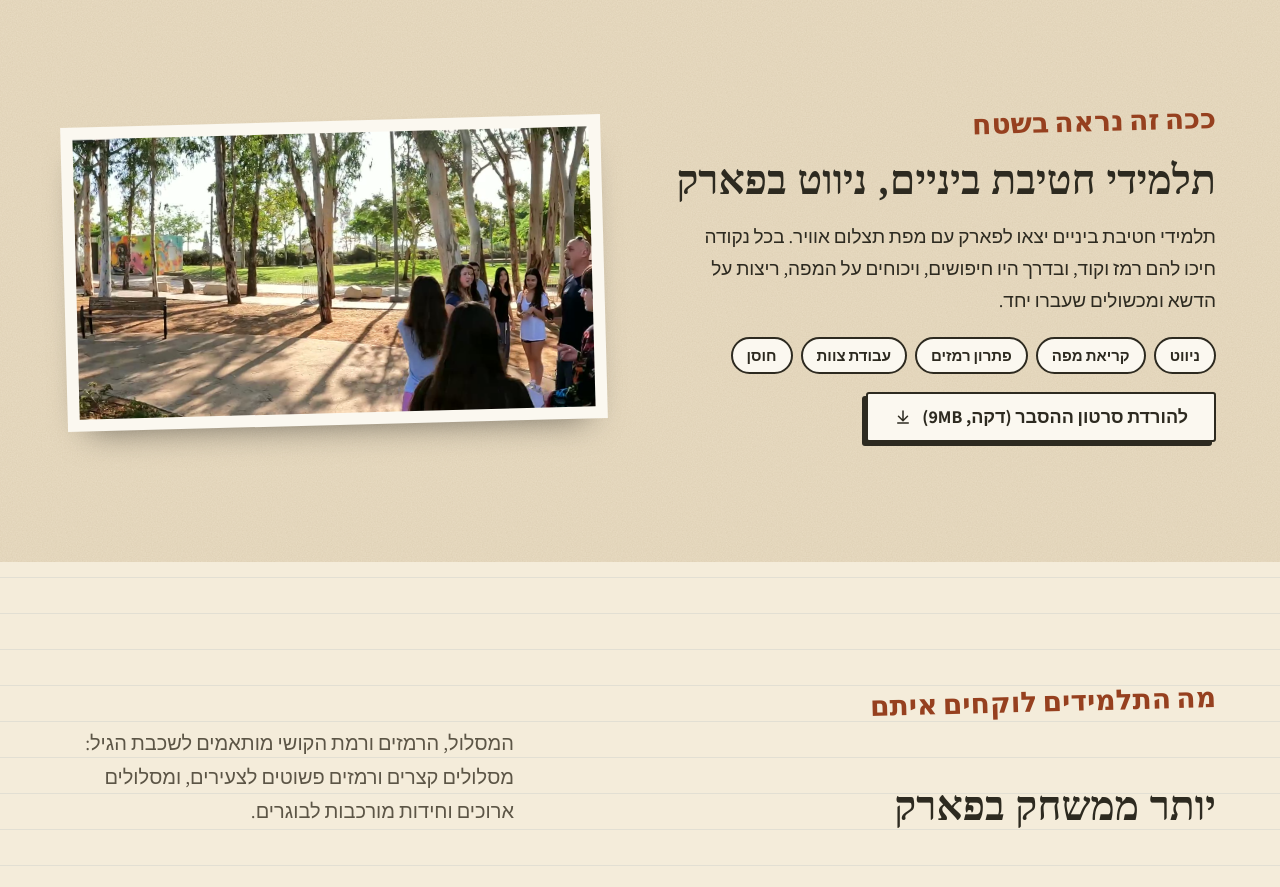
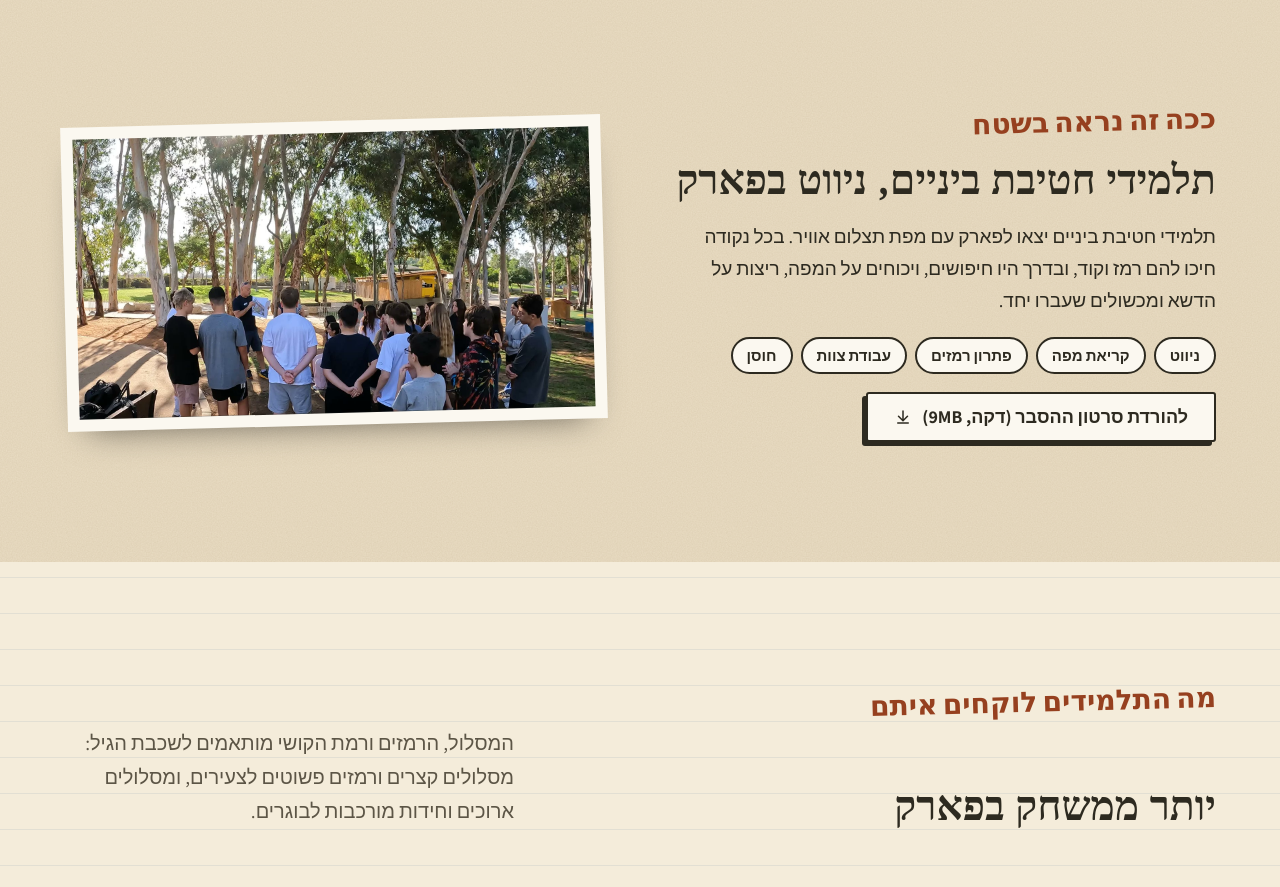
Before and after one commit to newmaslul/maslul-website, a plain HTML site: page navigation-race.html in a window 1280 px wide. Shown: the part 820-1707 px from the top of the page. Drawn offline with Linux system fonts and the light colour scheme; a web font is replaced by a local one.

Commit message:
Navigation race: new briefing photo in field section
Co-Authored-By: Claude Opus 5.5 <noreply@anthropic.com>

```diff
--- a/navigation-race.html
+++ b/navigation-race.html
@@ -81,7 +81,7 @@
         <ul class="pills"><li>ניווט</li><li>קריאת מפה</li><li>פתרון רמזים</li><li>עבודת צוות</li><li>חוסן</li></ul>
         <p><a class="btn btn--secondary" href="video/navigation-race-explainer.mp4" download="מירוץ-ניווט-סרטון-הסבר.mp4">להורדת סרטון ההסבר (דקה, 9MB) <svg viewBox="0 0 24 24" fill="none" stroke="currentColor" stroke-width="2" stroke-linecap="round" stroke-linejoin="round"><path d="M12 4v12M6 11l6 6 6-6M5 20h14"/></svg></a></p>
       </div>
-      <div class="photo" style="aspect-ratio:16/9"><img src="images/navigation-race/guide-group.jpg" alt="מדריך של מסלול חדש ותלמידים עם מפות בפארק" loading="lazy"></div>
+      <div class="photo" style="aspect-ratio:16/9"><img src="images/navigation-race/briefing.jpg" alt="מדריך של מסלול חדש מראה לתלמידים את המפה בתדריך לפני היציאה לניווט בפארק" loading="lazy"></div>
     </div>
   </section>
 
```
Also changed, not shown: images/navigation-race/briefing.jpg (added).
